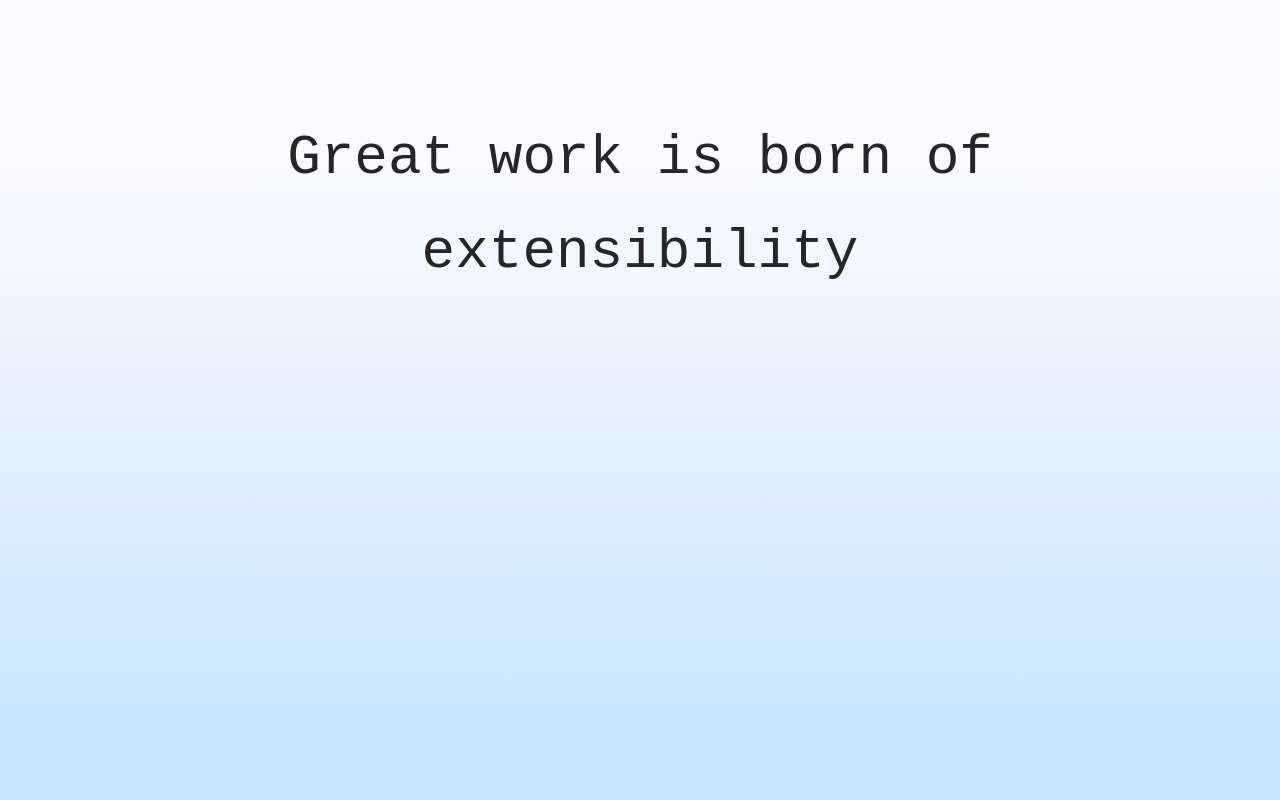
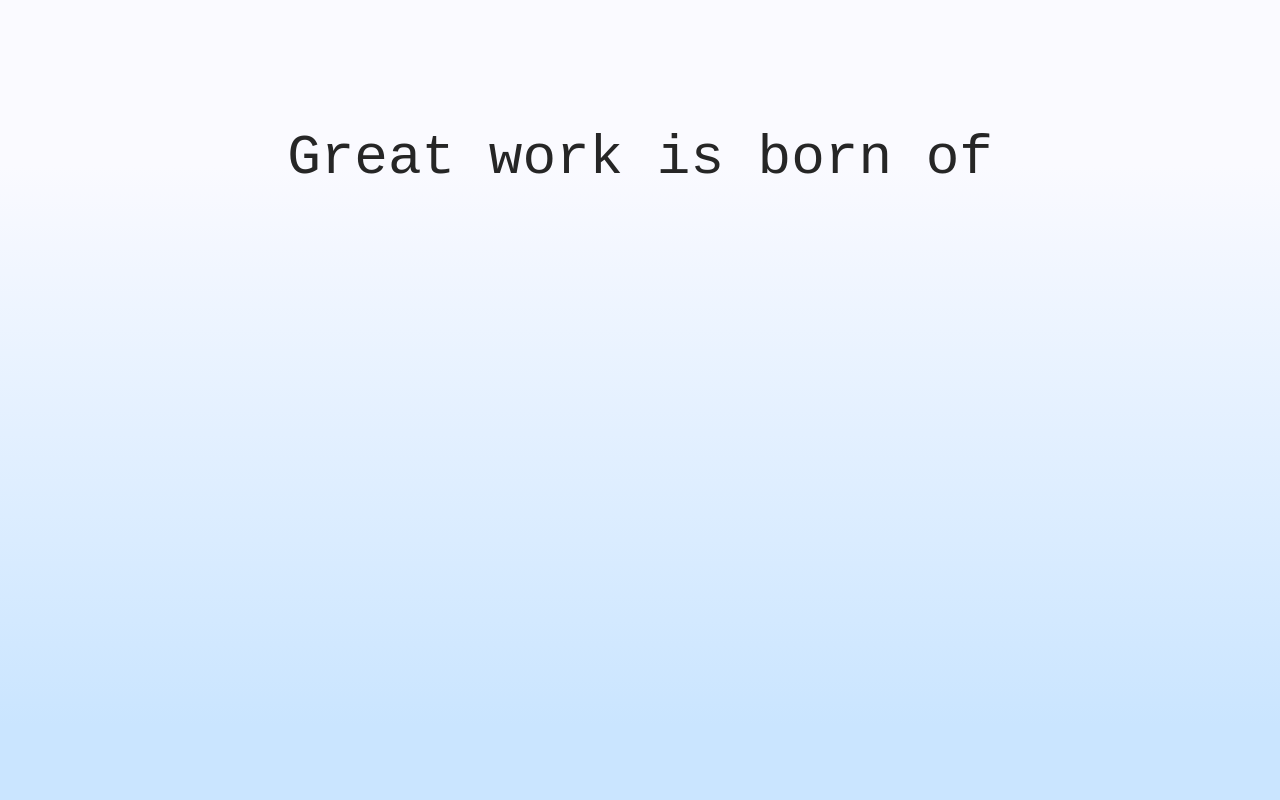
Before and after one commit to Indimeco/portfolio, a React (Create React App) app: page / in a window 1280 px wide. Shown: the part 760-1560 px from the top of the page. Built offline with nearby package versions, Linux system fonts and the light colour scheme.

Commit message:
feat(rotary): animation

```diff
--- a/src/components/Rotary/Component.jsx
+++ b/src/components/Rotary/Component.jsx
@@ -1,28 +1,40 @@
 import React, { useState, useEffect } from 'react';
+import { CSSTransitionGroup } from 'react-transition-group';
 import { RotaryWrapper, RotaryText, RotaryWord } from './Component.style';
 import { rotary } from '../../content';
-import { WATERFALL_2 } from '../UI/base/animations';
-
+import { WATERFALL_1, WATERFALL_2 } from '../UI/base/animations';
 const { words, text } = rotary;
 
 export const Rotary = () => {
 	const [word, setWord] = useState(words[0]);
+	const [showWord, setShowWord] = useState(true);
 
 	useEffect(() => {
 		const setNewWord = () => {
 			const currentIndex = words.findIndex(i => i === word);
 			const nextIndex = currentIndex + 1 < words.length ? currentIndex + 1 : 0;
+			setShowWord(false);
 			setWord(words[nextIndex]);
 		};
-		const timeout = setTimeout(setNewWord, WATERFALL_2);
+		const revealWord = setTimeout(() => setShowWord(true), WATERFALL_2);
+		const changeWord = setTimeout(setNewWord, WATERFALL_2 * 2);
 
-		return () => clearTimeout(timeout);
+		return () => {
+			clearTimeout(revealWord);
+			clearTimeout(changeWord);
+		};
 	}, [word]);
 
 	return (
 		<RotaryWrapper data-test="rotary">
 			<RotaryText>{text}</RotaryText>
-			<RotaryWord>{word}</RotaryWord>
+			<CSSTransitionGroup
+				transitionName="fade"
+				transitionEnterTimeout={WATERFALL_1}
+				transitionLeaveTimeout={WATERFALL_1}
+			>
+				{showWord && <RotaryWord>{word}</RotaryWord>}
+			</CSSTransitionGroup>
 		</RotaryWrapper>
 	);
 };
--- a/src/components/Rotary/Component.style.js
+++ b/src/components/Rotary/Component.style.js
@@ -1,7 +1,23 @@
 import styled from 'styled-components';
 import { heading } from '../UI/snippets/heading';
+import { WATERFALL_1 } from '../UI/base/animations';
 
-export const RotaryWrapper = styled.div``;
+export const RotaryWrapper = styled.div`
+	.fade-enter {
+		opacity: 0;
+	}
+	.fade-enter-active {
+		opacity: 1;
+		transition: opacity linear ${WATERFALL_1}ms;
+	}
+	.fade-leave {
+		opacity: 1;
+	}
+	.fade-leave-active {
+		opacity: 0;
+		transition: opacity linear ${WATERFALL_1}ms;
+	}
+`;
 
 export const RotaryText = styled.div`
 	${heading}
```
Also changed, not shown: 1 other file (tests, documents, lock files or other folders).
